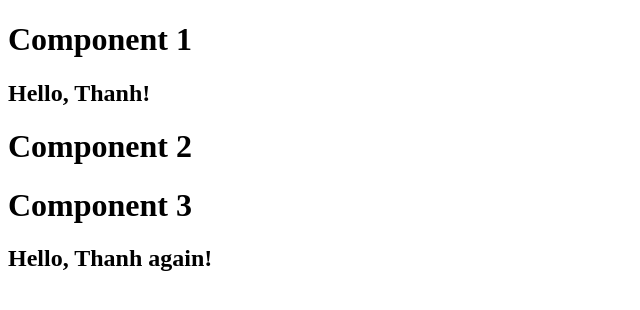
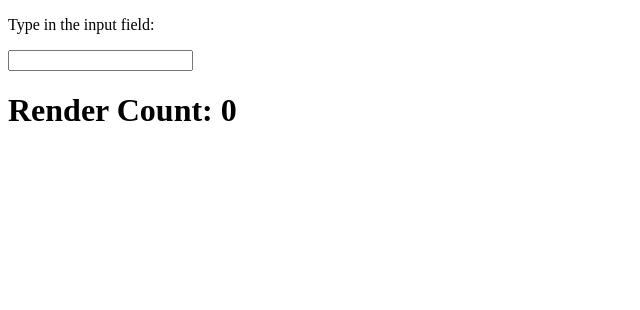
Before and after one commit to thanhpham091790/reactjs, a React (Vite) app in the folder 01-react-tutorial/my-react-app/: page / in a window 1280 px wide. Shown: the top 310 px of the page, without its empty margins (0-640 px from the left). Built offline with nearby package versions, Linux system fonts and the light colour scheme.

Commit message:
We can use the useRef hook to count how many times our application renders. We dont use useState hook because it would be caught in an infinity loop since this hook itself causes a re-render.

```diff
--- a/01-react-tutorial/my-react-app/src/App.jsx
+++ b/01-react-tutorial/my-react-app/src/App.jsx
@@ -1,13 +1,28 @@
-import { useState } from "react";
-import { UserContext } from "./UserContext";
-import Component1 from "./Component1";
+import { useRef, useState, useEffect } from 'react';
 
 function App() {
-  const [user, setUser] = useState('Thanh');
+  const [inputValue, setInputValue] = useState('');
+
+  const count = useRef(0);
+
+  useEffect(() => {
+    count.current = count.current + 1;
+  });
+
+  function changeHandler(event) {
+    setInputValue(event.target.value);
+  }
+
   return (
-    <UserContext.Provider value={user}>
-      <Component1 />
-    </UserContext.Provider>
+    <>
+      <p>Type in the input field:</p>
+      <input
+        type='text'
+        value={inputValue}
+        onChange={changeHandler}
+      />
+      <h1>Render Count: {count.current}</h1>
+    </>
   );
 }
 
```
